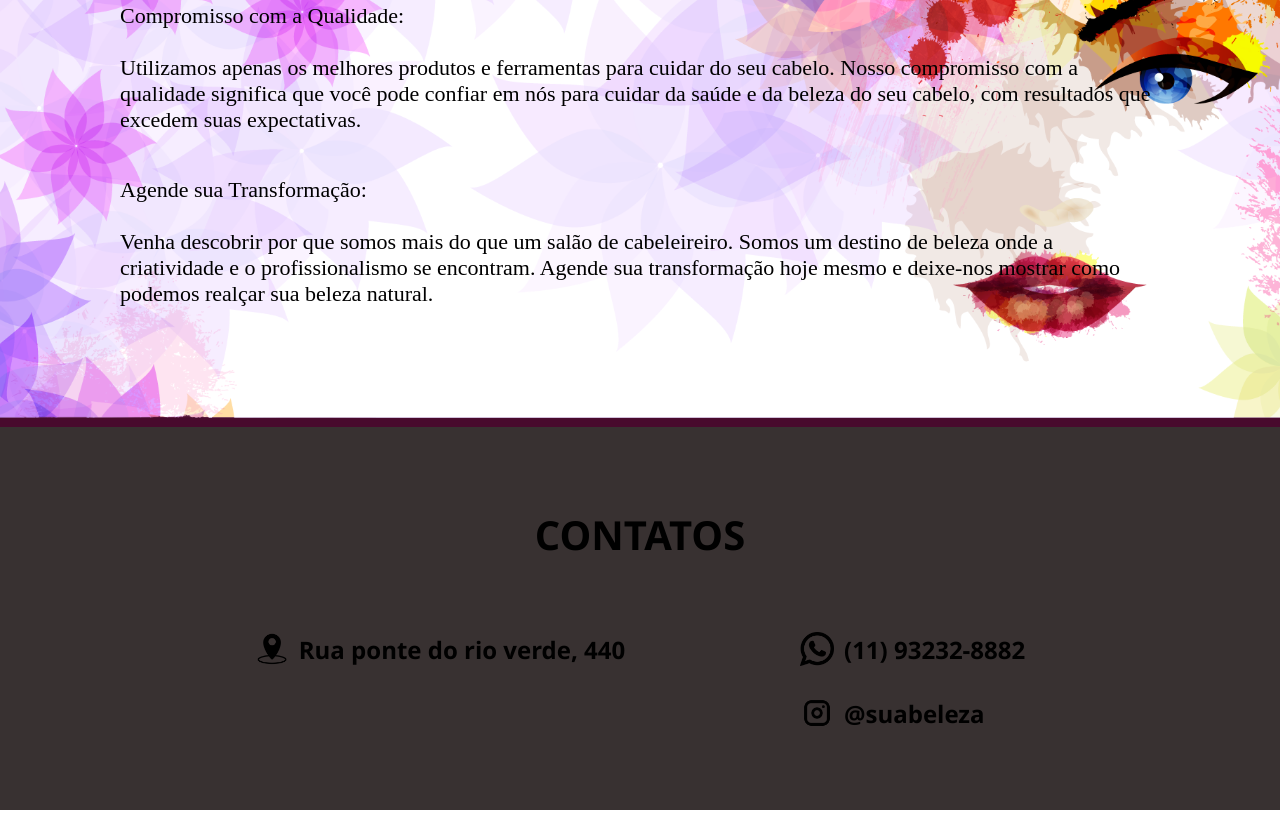
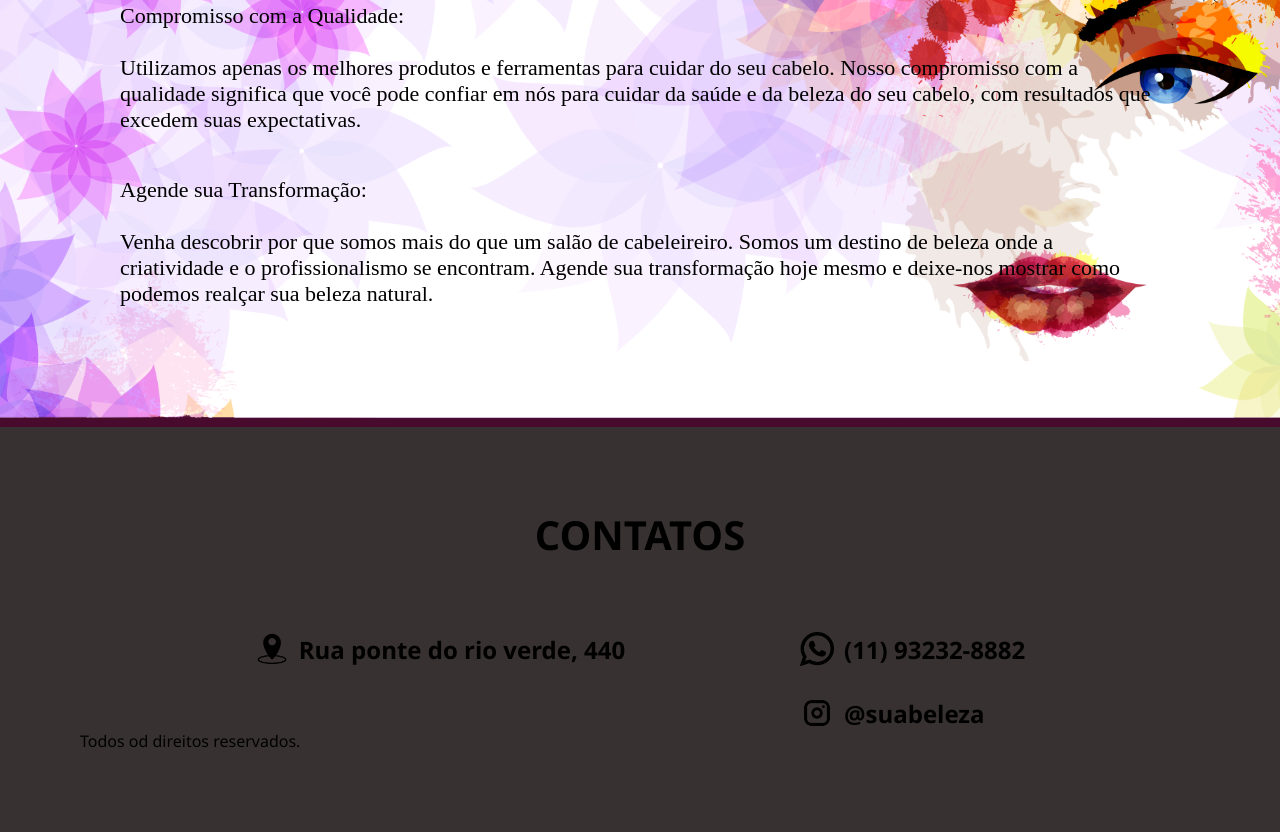
Before and after one commit to maur1410/cabelereiro, a plain HTML site: page index.html in a window 1280 px wide. Shown: the part 2005-2837 px from the top of the page. Before the commit the page ends 2815 px from the top, so only its background shows below. Drawn offline with Linux system fonts and the light colour scheme.

Commit message:
cabeleireiro
cabeleireiro

```diff
--- a/index.html
+++ b/index.html
@@ -152,6 +152,9 @@
             </li>
         </div>
       </ul>
+
+<p>Todos od direitos reservados. </p>
+
  </footer>
 
 </body>
```
